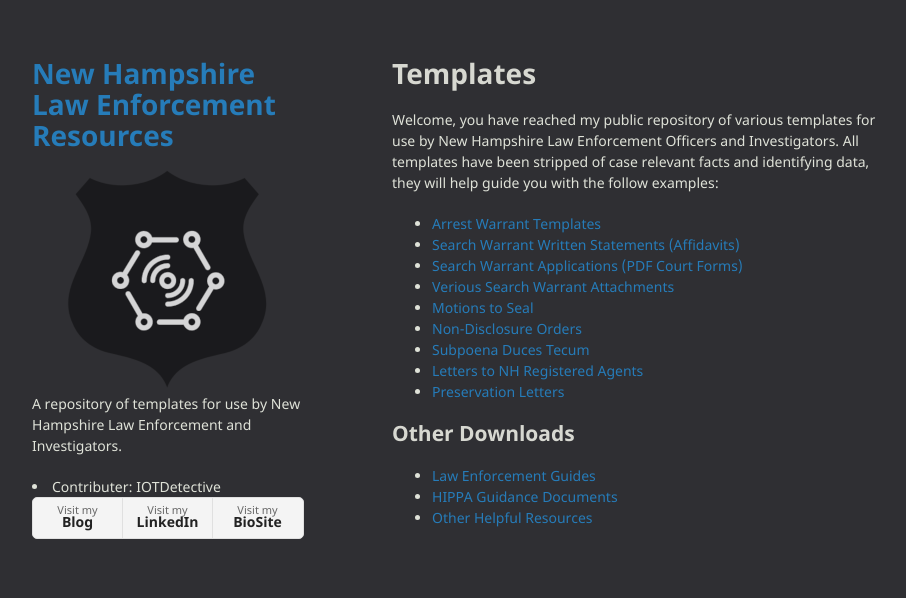
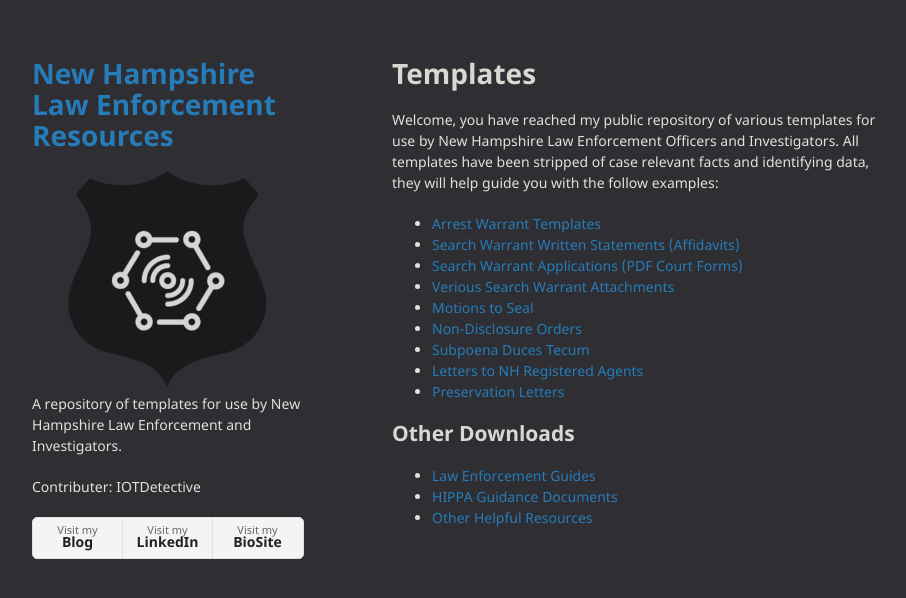
Before and after one commit to iotdetective/nhle-resources, a Jekyll site: the page built from index.md, in a window 1280 px wide. Shown: the top 598 px of the page, without its empty margins (178-1084 px from the left). Built offline with Jekyll 4.4.1, drawn with Linux system fonts in a browser that asks for light colours; our own code applies the rules of GitHub Pages for plain Markdown files.

```diff
--- a/_layouts/default.html
+++ b/_layouts/default.html
@@ -22,7 +22,7 @@
         {% endif %}
 
         <p>{{ site.description | default: site.github.project_tagline }}</p>
-           <li>Contributer: IOTDetective</li>
+           <p>Contributer: IOTDetective</p>
         {% if site.show_downloads %}
         <ul class="downloads">
           <center>
```
